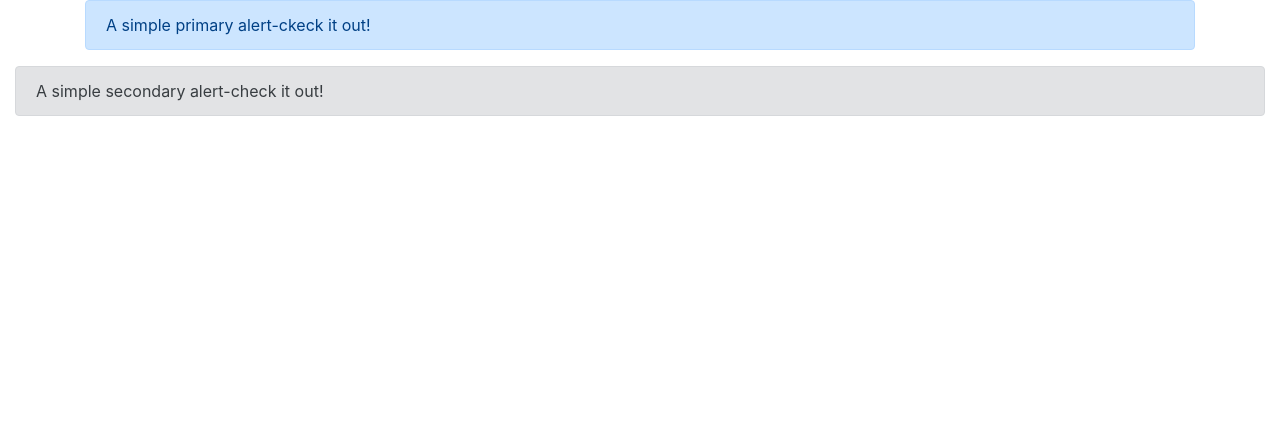
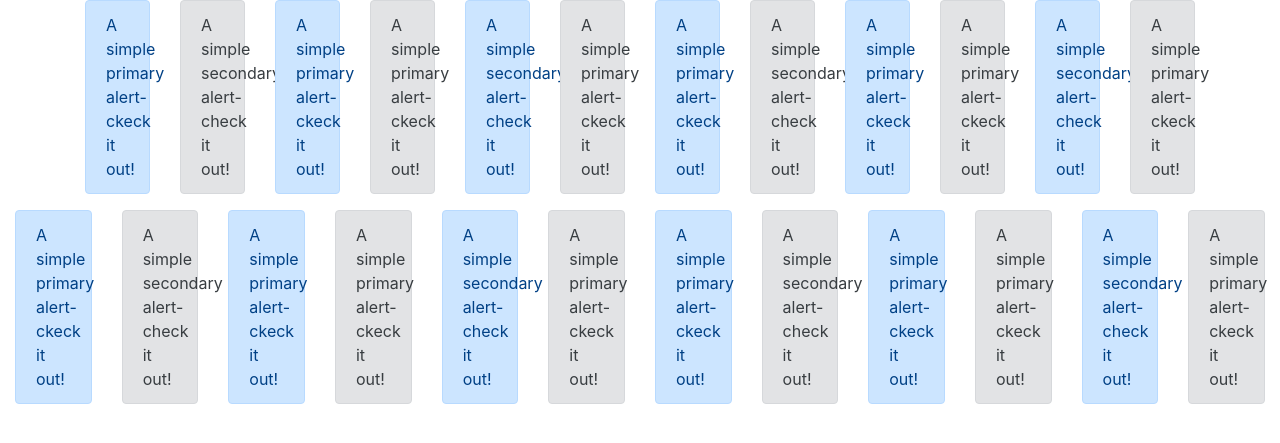
Before and after one commit to gilmarsan/synaptrons_ecommerce, a Django app: page /bootstrap/ in a window 1280 px wide. Shown: the top 443 px of the page. Run offline with Django 3.2, Linux system fonts and the light colour scheme; some libraries are stand-ins or nearby versions.

Commit message:
testes com row e col no bootstrap

```diff
--- a/templates/bootstrap/example.html
+++ b/templates/bootstrap/example.html
@@ -8,19 +8,138 @@
     <!-- Bootstrap CSS -->
     <link rel="stylesheet" href="https://stackpath.bootstrapcdn.com/bootstrap/4.5.0/css/bootstrap.min.css" integrity="sha384-9aIt2nRpC12Uk9gS9baDl411NQApFmC26EwAOH8WgZl5MYYxFfc+NcPb1dKGj7Sk" crossorigin="anonymous">
 
-    <title>Hello, world!</title>
+    <title>Exemplos de Bootstrap!</title>
   </head>
   <body>
     <div class='container'>
-      <div class="alert alert-primary" role="alert">
-        A simple primary alert-ckeck it out!
+      <div class="row">
+        <div class="col-1">
+          <div class="alert alert-primary" role="alert">
+            A simple primary alert-ckeck it out!
+          </div>
+        </div>
+        <div class="col-1">
+          <div class="alert alert-secondary" role="alert">
+            A simple secondary alert-check it out!
+          </div>
+        </div>
+        <div class="col-1">
+          <div class="alert alert-primary" role="alert">
+            A simple primary alert-ckeck it out!
+          </div>
+        </div>
+        <div class="col-1">
+          <div class="alert alert-secondary" role="alert">
+            A simple primary alert-ckeck it out!
+          </div>
+        </div>
+        <div class="col-1">
+          <div class="alert alert-primary" role="alert">
+            A simple secondary alert-check it out!
+          </div>
+        </div>
+        <div class="col-1">
+          <div class="alert alert-secondary" role="alert">
+            A simple primary alert-ckeck it out!
+          </div>
+        </div>
+        <div class="col-1">
+          <div class="alert alert-primary" role="alert">
+            A simple primary alert-ckeck it out!
+          </div>
+        </div>
+        <div class="col-1">
+          <div class="alert alert-secondary" role="alert">
+            A simple secondary alert-check it out!
+          </div>
+        </div>
+        <div class="col-1">
+          <div class="alert alert-primary" role="alert">
+            A simple primary alert-ckeck it out!
+          </div>
+        </div>
+        <div class="col-1">
+          <div class="alert alert-secondary" role="alert">
+            A simple primary alert-ckeck it out!
+          </div>
+        </div>
+        <div class="col-1">
+          <div class="alert alert-primary" role="alert">
+            A simple secondary alert-check it out!
+          </div>
+        </div>
+        <div class="col-1">
+          <div class="alert alert-secondary" role="alert">
+            A simple primary alert-ckeck it out!
+          </div>
+        </div>
       </div>
     </div>
     <div class='container-fluid'>
-      <div class="alert alert-secondary" role="alert">
-        A simple secondary alert-check it out!
+      <div class="row">
+        <div class="col-1">
+          <div class="alert alert-primary" role="alert">
+            A simple primary alert-ckeck it out!
+          </div>
+        </div>
+        <div class="col-1">
+          <div class="alert alert-secondary" role="alert">
+            A simple secondary alert-check it out!
+          </div>
+        </div>
+        <div class="col-1">
+          <div class="alert alert-primary" role="alert">
+            A simple primary alert-ckeck it out!
+          </div>
+        </div>
+        <div class="col-1">
+          <div class="alert alert-secondary" role="alert">
+            A simple primary alert-ckeck it out!
+          </div>
+        </div>
+        <div class="col-1">
+          <div class="alert alert-primary" role="alert">
+            A simple secondary alert-check it out!
+          </div>
+        </div>
+        <div class="col-1">
+          <div class="alert alert-secondary" role="alert">
+            A simple primary alert-ckeck it out!
+          </div>
+        </div>
+        <div class="col-1">
+          <div class="alert alert-primary" role="alert">
+            A simple primary alert-ckeck it out!
+          </div>
+        </div>
+        <div class="col-1">
+          <div class="alert alert-secondary" role="alert">
+            A simple secondary alert-check it out!
+          </div>
+        </div>
+        <div class="col-1">
+          <div class="alert alert-primary" role="alert">
+            A simple primary alert-ckeck it out!
+          </div>
+        </div>
+        <div class="col-1">
+          <div class="alert alert-secondary" role="alert">
+            A simple primary alert-ckeck it out!
+          </div>
+        </div>
+        <div class="col-1">
+          <div class="alert alert-primary" role="alert">
+            A simple secondary alert-check it out!
+          </div>
+        </div>
+        <div class="col-1">
+          <div class="alert alert-secondary" role="alert">
+            A simple primary alert-ckeck it out!
+          </div>
+        </div>
       </div>
     </div>
+
 
     <!-- Optional JavaScript -->
     <!-- jQuery first, then Popper.js, then Bootstrap JS -->
```
